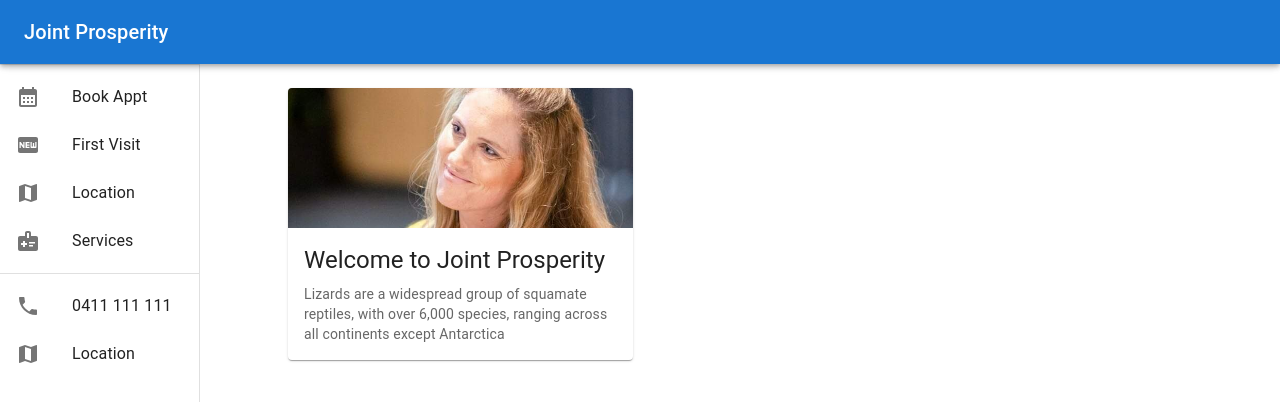
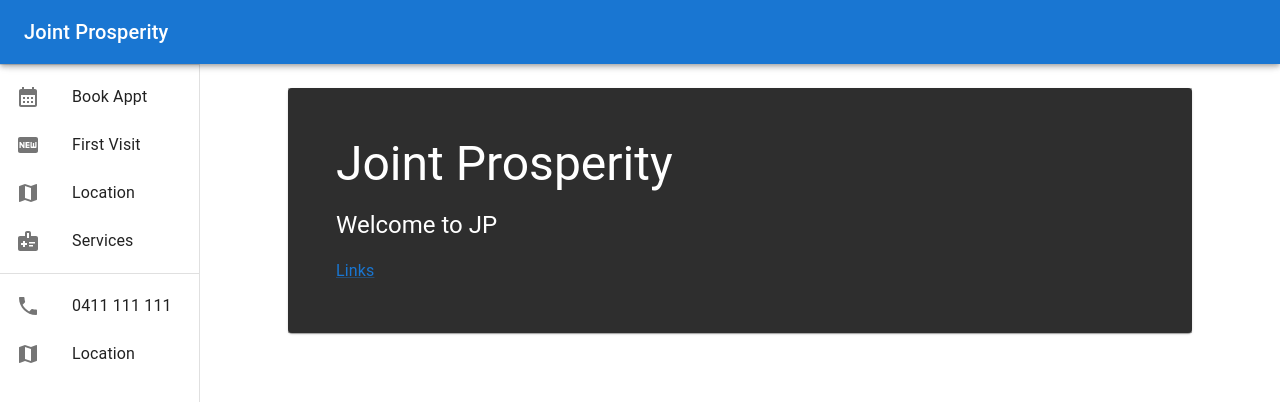
Before and after one commit to DarryllRobinson/joint_prosperity, a React (Create React App) app: page / in a window 1280 px wide. Shown: the top 402 px of the page. Built offline with nearby package versions, Linux system fonts and the light colour scheme.

Commit message:
Blog style example

```diff
--- a/src/components/Introduction.js
+++ b/src/components/Introduction.js
@@ -1,32 +1,55 @@
 import * as React from 'react';
-import Card from '@mui/material/Card';
-import CardContent from '@mui/material/CardContent';
-import CardMedia from '@mui/material/CardMedia';
-import Typography from '@mui/material/Typography';
-import { CardActionArea } from '@mui/material';
+import { Box, Grid, Link, Paper, Typography } from '@mui/material';
 
 import helen from '../assets/images/helen.jpeg';
 
 export default function Introduction() {
     return (
-        <Card sx={{ maxWidth: 345 }}>
-            <CardActionArea>
-                <CardMedia
-                    component="img"
-                    height="140"
-                    image={helen}
-                    alt="Helen Digby"
-                />
-                <CardContent>
-                    <Typography gutterBottom variant="h5" component="div">
-                        Welcome to Joint Prosperity
-                    </Typography>
-                    <Typography variant="body2" color="text.secondary">
-                        Lizards are a widespread group of squamate reptiles, with over 6,000
-                        species, ranging across all continents except Antarctica
-                    </Typography>
-                </CardContent>
-            </CardActionArea>
-        </Card>
+        <Paper
+            sx={{
+                position: 'relative',
+                backgroundColor: 'grey.800',
+                color: '#fff',
+                mb: 4,
+                backgroundSize: 'cover',
+                backgroundRepeat: 'no-repeat',
+                backgroundPosition: 'center',
+                backgroundImage: { helen },
+            }}
+        >
+            {/* Increase the priority of the hero background image */}
+            {<img style={{ display: 'none' }} src={helen} alt="Helen Digby" />}
+            <Box
+                sx={{
+                    position: 'absolute',
+                    top: 0,
+                    bottom: 0,
+                    right: 0,
+                    left: 0,
+                    backgroundColor: 'rgba(0,0,0,.3)',
+                }}
+            />
+            <Grid container>
+                <Grid item md={6}>
+                    <Box
+                        sx={{
+                            position: 'relative',
+                            p: { xs: 3, md: 6 },
+                            pr: { md: 0 },
+                        }}
+                    >
+                        <Typography component="h1" variant="h3" color="inherit" gutterBottom>
+                            Joint Prosperity
+                        </Typography>
+                        <Typography variant="h5" color="inherit" paragraph>
+                            Welcome to JP
+                        </Typography>
+                        <Link variant="subtitle1" href="#">
+                            Links
+                        </Link>
+                    </Box>
+                </Grid>
+            </Grid>
+        </Paper>
     );
 }
```
